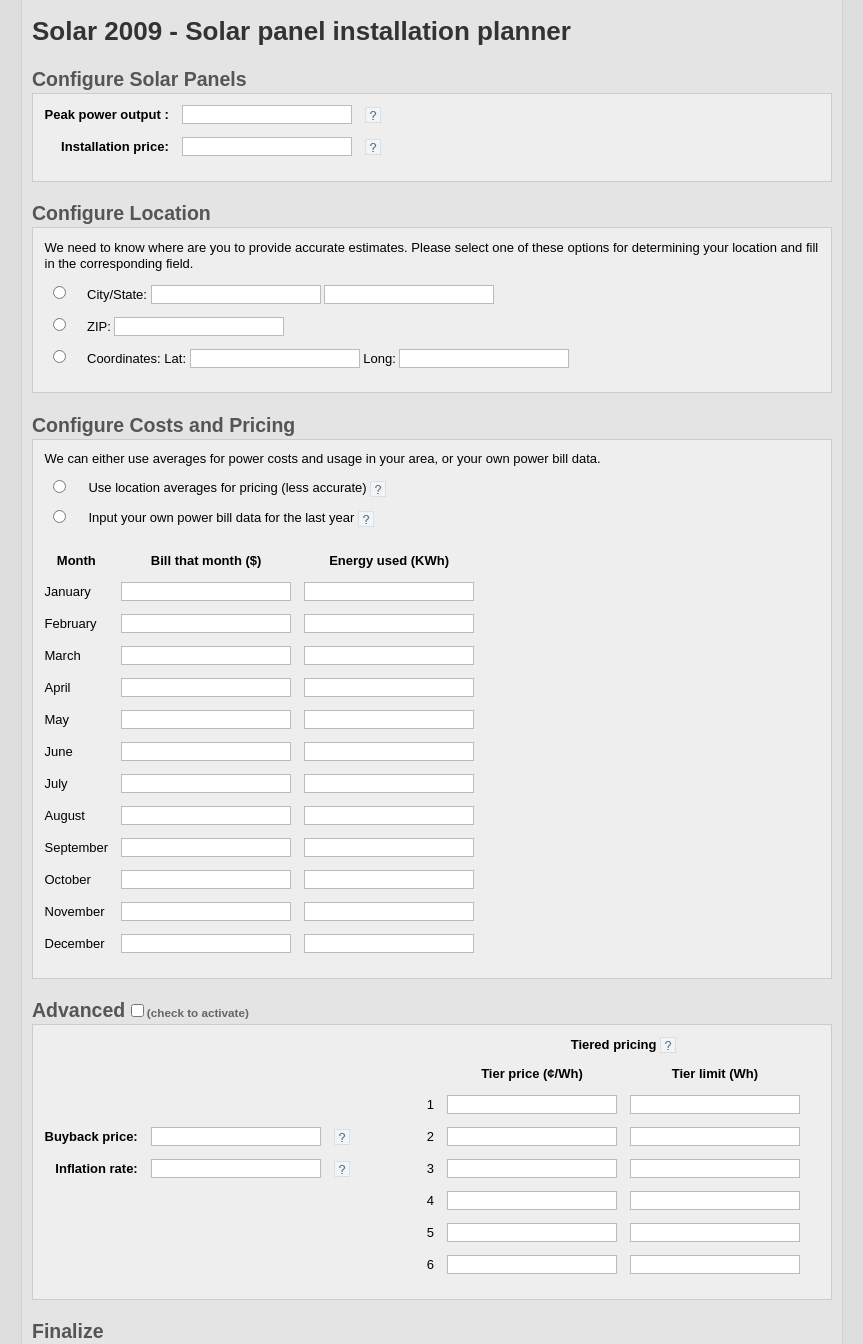
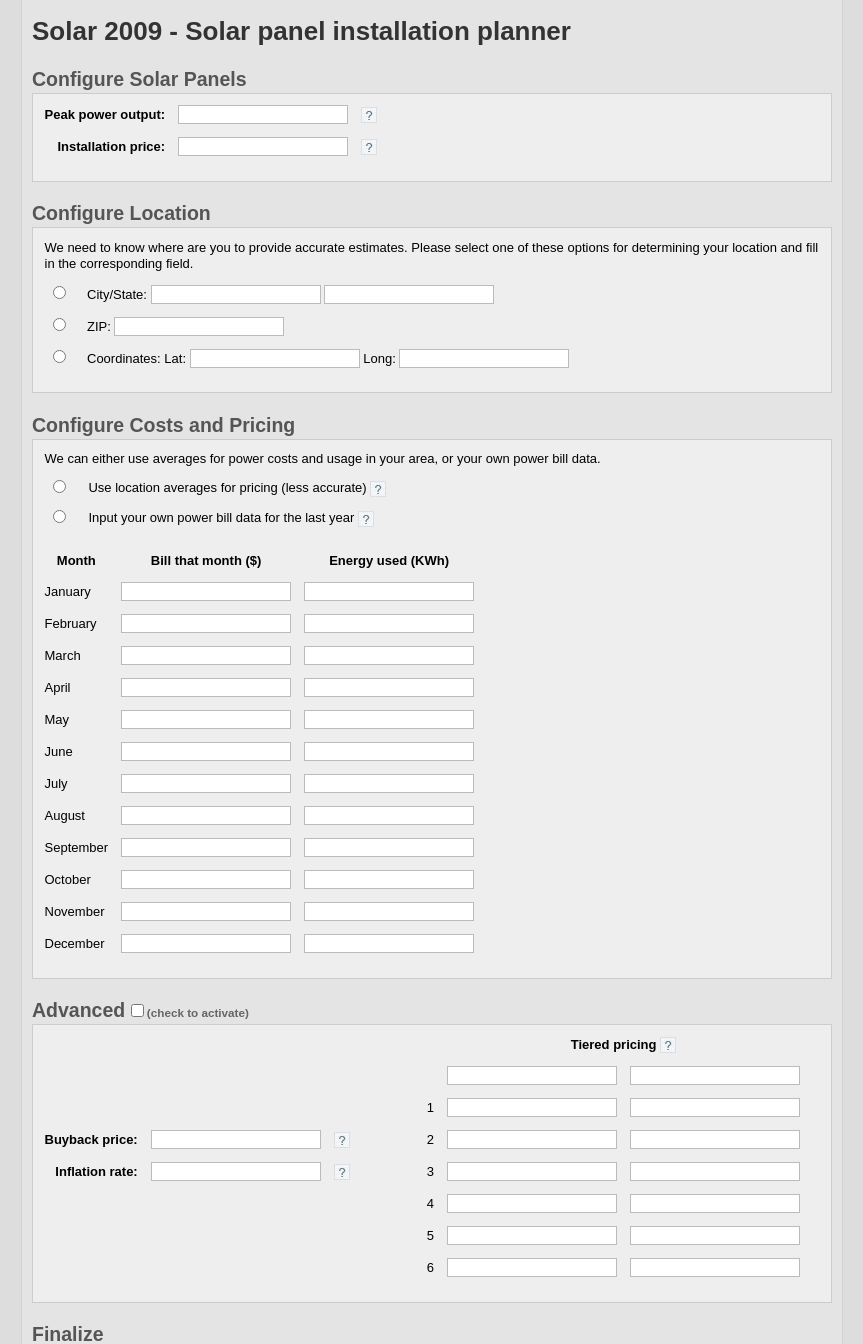
Before and after one commit to marquiswang/solar, a Django app: template solar/templates/payback_calc/index.html in a window 1280 px wide. Shown: the top 1344 px of the page, without its empty margins (208-1071 px from the left). Run offline with Django 3.2, Linux system fonts and the light colour scheme; the template is opened without the code that fills it: most values are stand-ins (such as "Sample title", 1, 10 or a date in 2020); form fields are guessed from the names that the template uses.

Commit message:
Moved some labels from template to formdef
git-svn-id: https://svn.cs.hmc.edu/svn/solar2009/trunk@119 305149e5-7d4b-415f-9477-61f394bc3cda

```diff
--- a/solar/payback_calc/formdef.py
+++ b/solar/payback_calc/formdef.py
@@ -1,3 +1,4 @@
+# This Python file uses the following encoding: utf-8
 from django import forms
 
 class SystemForm(forms.Form):
@@ -5,7 +6,7 @@ class SystemForm(forms.Form):
     peak_power_output.label = "Peak power output (W)"
 
     installation_price = forms.DecimalField(decimal_places=2)
-    installation_price.label = "Installation price"
+    installation_price.label = "Installation price ($)"
 
 class LocationForm(forms.Form):
     latitude = forms.DecimalField(required=False, max_digits=7, decimal_places=4)
@@ -123,6 +124,8 @@ class AdvancedForm(forms.Form):
     buyback_price = forms.DecimalField(required=False)
     inflation_rate = forms.DecimalField(required=False)
 
+    tier_price_label = "Tier price (¢/Wh)"
+    tier_limit_label = "Tier limit (Wh)"
     tier_price_1 = forms.DecimalField(required=False)
     tier_limit_1 = forms.IntegerField(required=False)
     tier_price_2  = forms.DecimalField(required=False)
--- a/solar/templates/payback_calc/index.html
+++ b/solar/templates/payback_calc/index.html
@@ -74,7 +74,6 @@ $(document).ready(function(){
 	if ($("#advanced_control").is(":checked") == false)
 	    $("#advanced").hide();
 
-
 	// show/hide the advanced pane
 	$('#advanced_control').click(function() {
 	    $('#advanced').toggle(50);
@@ -93,8 +92,7 @@ $(document).ready(function(){
 		<table id="system_config">
 			<tr valign="middle">
 				<th class="label">
-					{{system_form.peak_power_output.label}}
-					:
+					{{system_form.peak_power_output.label}}:
 				</th>
 				<td>
 					{{system_form.peak_power_output}}
@@ -233,8 +231,8 @@ $(document).ready(function(){
 	            <th></th>
 	            <th></th>
 	            <th></th>
-	            <th>Tier price (¢/Wh)</th>
-	            <th>Tier limit (Wh)</th>
+	            <th>{{advanced_form.tier_price_label}}</th>
+	            <th>{{advanced_form.tier_limit_label}}</th>
 	        </tr>
 	        <tr>
 	            <td> </td>
```
